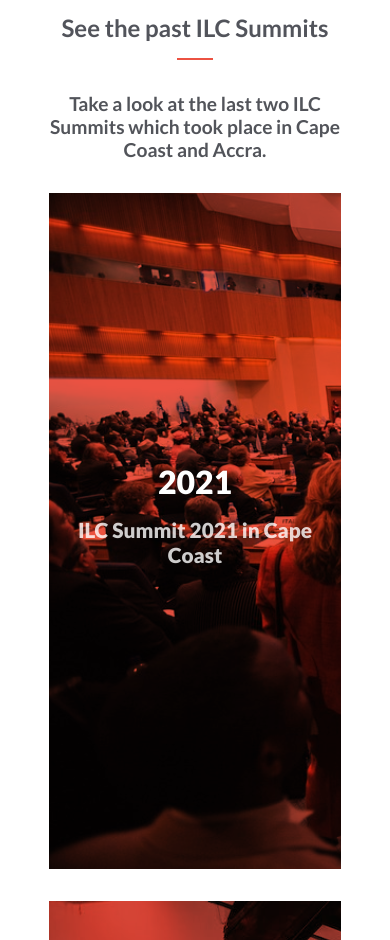
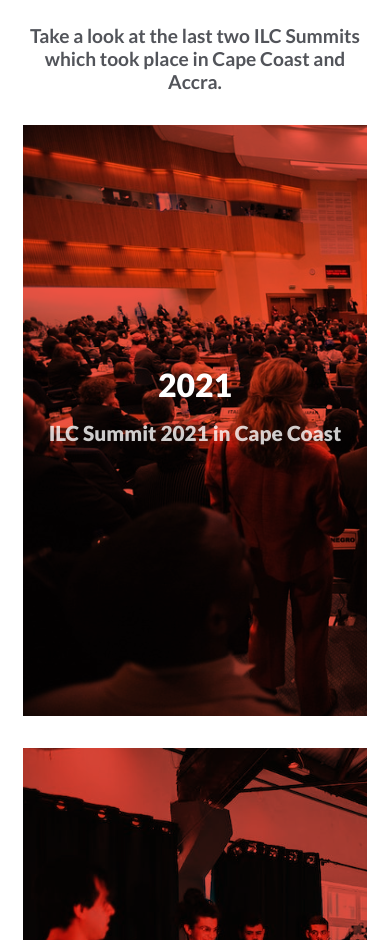
Before and after one commit to kessie2862/microverse-capstone-1, a website: page about.html in a window 390 px wide. Shown: the part 1060-2000 px from the top of the page. Drawn offline with nearby package versions, Linux system fonts and the light colour scheme.

Commit message:
Change container width

```diff
--- a/style.css
+++ b/style.css
@@ -14,13 +14,12 @@
 }
 
 body {
-  /* background: #f7f7f9; */
   background: transparent;
   font-family: 'Lato', sans-serif;
 }
 
 .container {
-  width: 75%;
+  width: 88%;
   margin: 0 auto;
 }
 
@@ -687,6 +686,16 @@
 
   /* MAIN ENDS */
 
+  .summit-1 {
+    height: 70vh;
+    max-height: 70vh;
+  }
+
+  .summit-2 {
+    height: 70vh;
+    max-height: 70vh;
+  }
+
   .show {
     display: none;
   }
```
